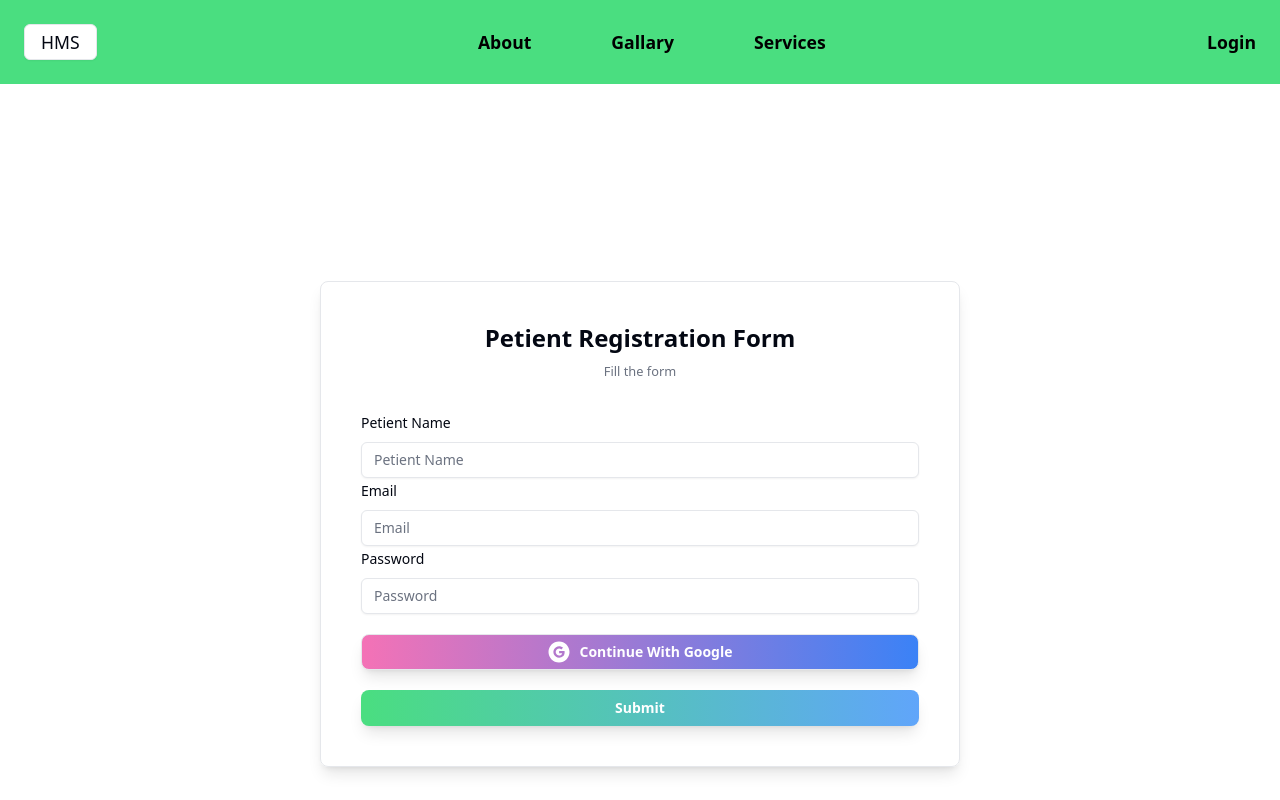
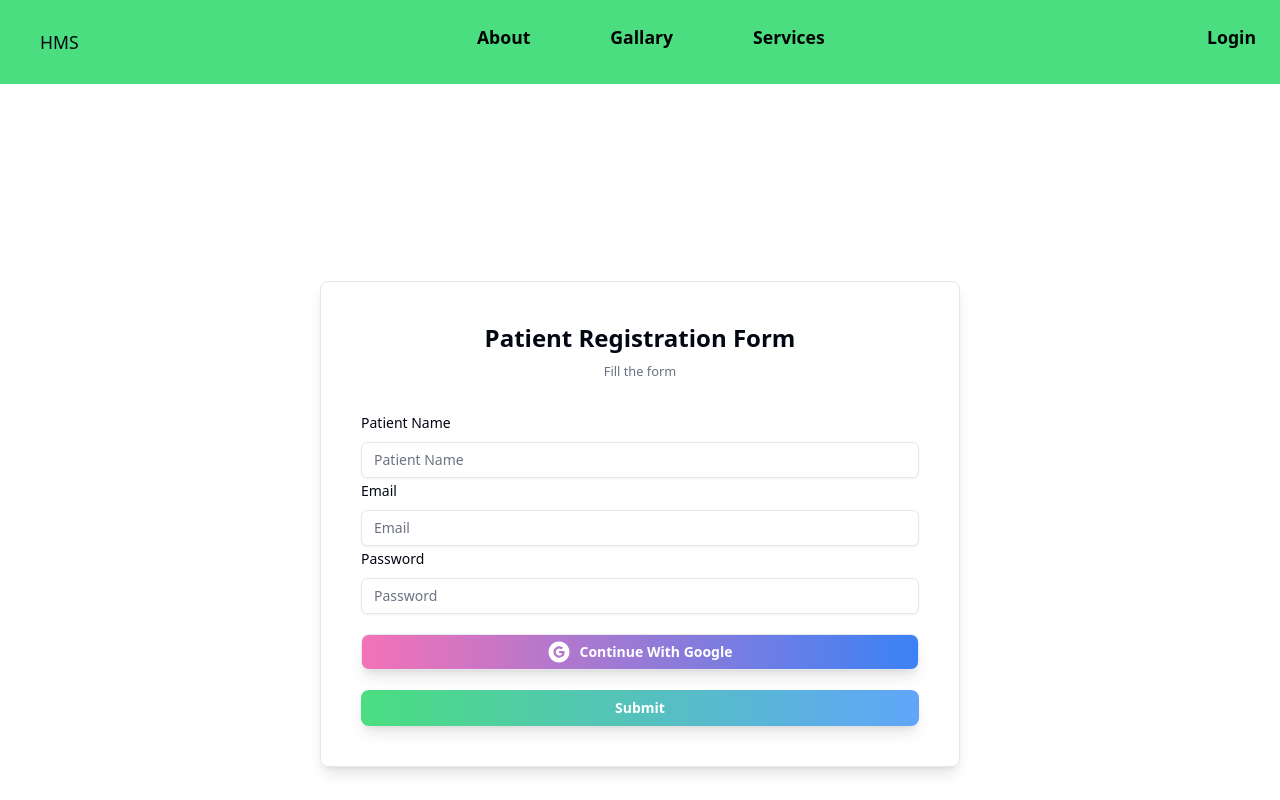
Before and after one commit to prashantbhoite123/HMS_Frontend, a React (Vite) app: page /signuphospital in a window 1280 px wide. Shown: the top 800 px of the page. Built offline with nearby package versions, Linux system fonts and the light colour scheme; no server answers.

Commit message:
fixed a bug

```diff
--- a/src/components/Hero.tsx
+++ b/src/components/Hero.tsx
@@ -5,7 +5,7 @@ const Hero = () => {
   return (
     <motion.img
       src={heroImg}
-      className="w-full  max-h-[600px] object-contain"
+      className="w-full  max-h-[500px] object-contain"
       animate={{ translateY: [-30, 30] }}
       transition={{
         repeat: Infinity,
--- /dev/null
+++ b/src/components/LoginBtn.tsx
@@ -0,0 +1,33 @@
+import {
+  Dialog,
+  DialogContent,
+  DialogHeader,
+  DialogTitle,
+  DialogTrigger,
+} from "@/components/ui/dialog"
+import LoginDialog from "./LoginDialog"
+import { useState } from "react"
+const LoginBtn = () => {
+  const [isOpen, setIsOpen] = useState(false)
+
+  const handleClose = () => {
+    setIsOpen(false)
+  }
+  return (
+    <div className="text-[1.1rem] font-semibold text-black">
+      <Dialog open={isOpen} onOpenChange={setIsOpen}>
+        <DialogTrigger>Login</DialogTrigger>
+        <DialogContent>
+          <DialogHeader>
+            <DialogTitle className="text-center font-semibold">
+              Select your categoary
+            </DialogTitle>
+          </DialogHeader>
+          <LoginDialog handleClose={handleClose} />
+        </DialogContent>
+      </Dialog>
+    </div>
+  )
+}
+
+export default LoginBtn
--- a/src/components/MainNav.tsx
+++ b/src/components/MainNav.tsx
@@ -1,30 +1,12 @@
 import { Link } from "react-router-dom"
-import { Button } from "./ui/button"
+
+// import { Button } from "./ui/button"
 // import { useAuth0 } from "@auth0/auth0-react"
-import {
-  Dialog,
-  DialogContent,
-  DialogHeader,
-  DialogTitle,
-  DialogTrigger,
-} from "@/components/ui/dialog"
-import LoginDialog from "./LoginDialog"
-import { useState } from "react"
 
 const MainNav = () => {
-  const [isOpen, setIsOpen] = useState(false)
-
-  const handleClose = () => {
-    setIsOpen(false)
-  }
   return (
-    <div className="flex w-full justify-between items-center">
-      <Link to="/">
-        <Button variant="outline" className="text-[1.1rem]">
-          HMS
-        </Button>
-      </Link>
-
+    <>
+      <div className="">
         <div className="flex gap-20 text-[1.1rem]  font-semibold text-black">
           <Link to="*" className="hover:underline">
             About
@@ -36,20 +18,8 @@ const MainNav = () => {
             Services
           </Link>
         </div>
-      <div className="text-[1.1rem] font-semibold text-black">
-        <Dialog open={isOpen} onOpenChange={setIsOpen}>
-          <DialogTrigger>Login</DialogTrigger>
-          <DialogContent>
-            <DialogHeader>
-              <DialogTitle className="text-center font-semibold">
-                Select your categoary
-              </DialogTitle>
-            </DialogHeader>
-            <LoginDialog handleClose={handleClose} />
-          </DialogContent>
-        </Dialog>
       </div>
-    </div>
+    </>
   )
 }
 
--- a/src/components/MobileNav.tsx
+++ b/src/components/MobileNav.tsx
@@ -1,5 +1,5 @@
-import { Link } from "react-router-dom"
-import { Button } from "./ui/button"
+// import { Link } from "react-router-dom"
+
 import {
   Sheet,
   SheetContent,
@@ -9,23 +9,17 @@ import {
 } from "./ui/sheet"
 import { Menu } from "lucide-react"
 
-import {
-  Dialog,
-  DialogContent,
-  DialogHeader,
-  DialogTitle,
-  DialogTrigger,
-} from "./ui/dialog"
-import LoginDialog from "./LoginDialog"
 import { Separator } from "./ui/separator"
+
+import LoginBtn from "./LoginBtn"
 
 const MobileNav = () => {
   return (
     <div>
       <div className="flex justify-between">
-        <Link to="/">
+        {/* <Link to="/">
           <Button className="text-[1.1rem]">Kas tari hotay</Button>
-        </Link>
+        </Link> */}
         <Sheet>
           <SheetTrigger>
             <Menu className="text-black" />
@@ -36,19 +30,7 @@ const MobileNav = () => {
             </SheetTitle>
             <Separator />
             <SheetDescription>
-              <Dialog>
-                <DialogTrigger className="w-full">
-                  <Button className="bg-green-400 w-full text-black font-semibold">
-                    Login
-                  </Button>
-                </DialogTrigger>
-                <DialogContent>
-                  <DialogHeader>
-                    <DialogTitle>Select your categoary</DialogTitle>
-                  </DialogHeader>
-                  <LoginDialog />
-                </DialogContent>
-              </Dialog>
+              <LoginBtn />
             </SheetDescription>
           </SheetContent>
         </Sheet>
--- a/src/components/ui/Header.tsx
+++ b/src/components/ui/Header.tsx
@@ -1,14 +1,26 @@
+import { Link } from "react-router-dom"
 import MainNav from "../MainNav"
 import MobileNav from "../MobileNav"
+import { Button } from "./button"
+import LoginBtn from "../LoginBtn"
 
 const Header = () => {
   return (
-    <div className="p-6 w-full bg-green-400">
+    <div className="flex justify-between p-6 w-full bg-green-400">
+      <Link to="/">
+        <Button variant="ghost" className="text-[1.1rem] hover:bg-green-400">
+          HMS
+        </Button>
+      </Link>
       <div className="md:hidden">
         <MobileNav />
       </div>
+
       <div className="hidden md:block">
         <MainNav />
+      </div>
+      <div className="hidden md:block">
+        <LoginBtn />
       </div>
     </div>
   )
--- a/src/form/Hospital-Auth-form/HospitalSignUp.tsx
+++ b/src/form/Hospital-Auth-form/HospitalSignUp.tsx
@@ -44,7 +44,7 @@ const HospitalSignUp = ({ createHospital, isLoading, role }: Props) => {
     formData.append("email", data.email)
     formData.append("password", data.password)
 
-    const finalRole = role || "petient"
+    const finalRole = role || "patient"
     formData.append("role", finalRole)
     try {
       await createHospital(formData)
@@ -62,7 +62,7 @@ const HospitalSignUp = ({ createHospital, isLoading, role }: Props) => {
               <h2 className="text-2xl font-semibold">
                 {role === "hospital"
                   ? "HospitalHospital Registration Form"
-                  : "Petient Registration Form"}
+                  : "Patient Registration Form"}
               </h2>
               <FormDescription className="mb-3">Fill the form</FormDescription>
             </div>
@@ -73,14 +73,14 @@ const HospitalSignUp = ({ createHospital, isLoading, role }: Props) => {
               render={({ field }) => (
                 <FormItem>
                   <FormLabel>
-                    {role === "hospital" ? "Hospital Name" : "Petient Name"}
+                    {role === "hospital" ? "Hospital Name" : "Patient Name"}
                   </FormLabel>
                   <FormControl>
                     <Input
                       {...field}
                       className="bg-white"
                       placeholder={
-                        role === "hospital" ? "Hospital Name" : "Petient Name"
+                        role === "hospital" ? "Hospital Name" : "Patient Name"
                       }
                     />
                   </FormControl>
--- a/src/pages/SignUpHos.tsx
+++ b/src/pages/SignUpHos.tsx
@@ -5,7 +5,7 @@ const SignUpHos = () => {
   const location = useLocation()
   const searchParams = new URLSearchParams(location.search)
 
-  const role = searchParams.get("role") || "petient"
+  const role = searchParams.get("role") || "patient"
 
   const { registerhospital, isLoading } = useHospitalRegistration()
   return (
```
Lines whose indentation alone changed are shown as unchanged.
